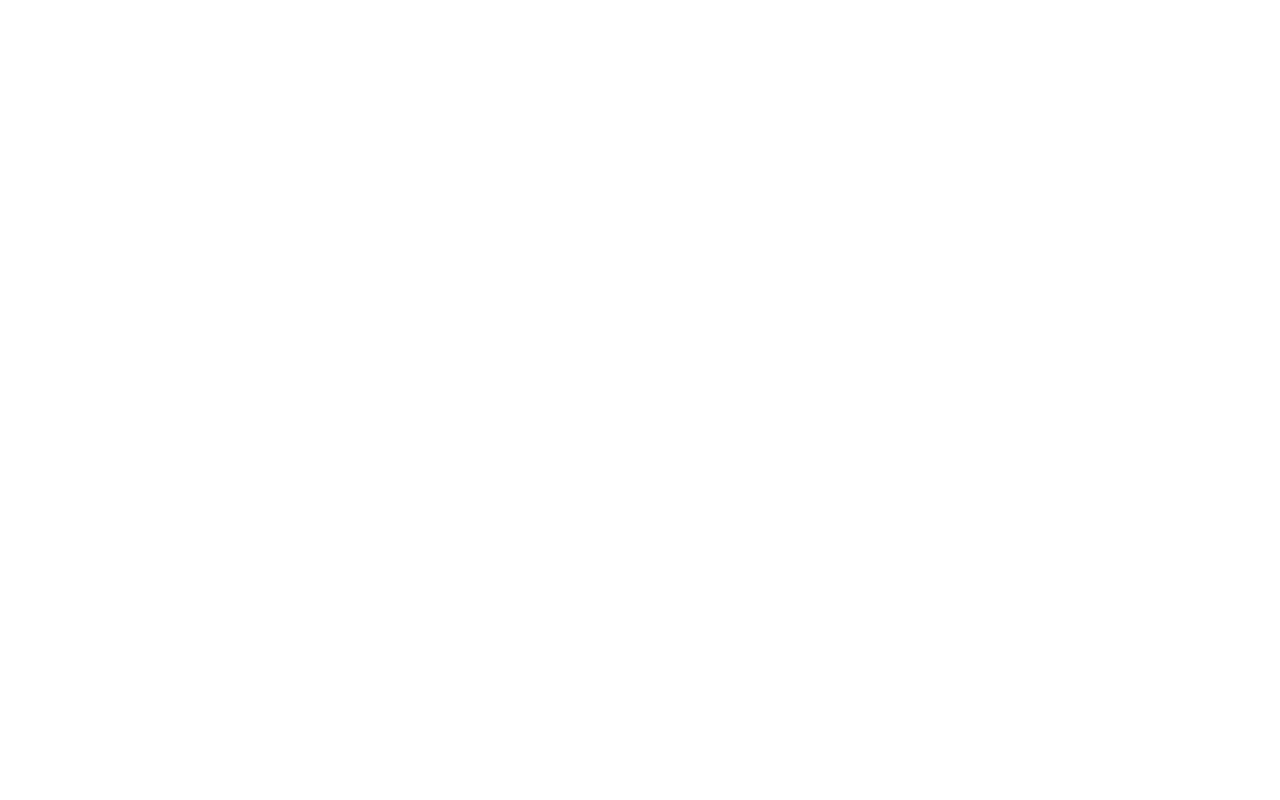
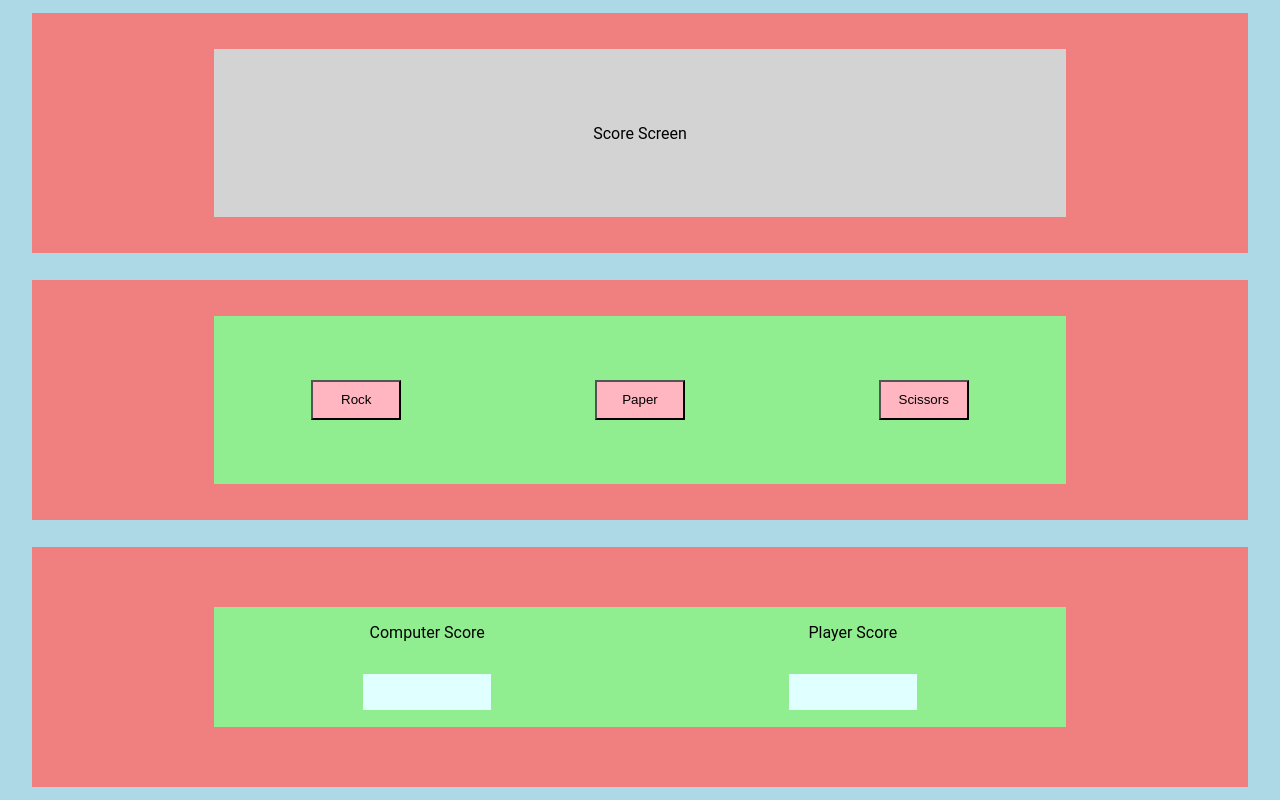
Before and after one commit to armin11991/rockPaperScissors, a plain HTML site: page index.html in a window 1280 px wide. Drawn offline with Linux system fonts and the light colour scheme; a web font is replaced by a local one.

Commit message:
Create UI general overview

```diff
--- a/index.html
+++ b/index.html
@@ -4,10 +4,37 @@
     <meta charset="UTF-8">
     <meta http-equiv="X-UA-Compatible" content="IE=edge">
     <meta name="viewport" content="width=device-width, initial-scale=1.0">
-    <script src="/scripts/script.js"></script>
+    <link rel="stylesheet" href="/styles/style.css">
     <title>Rock Paper Scissors</title>
 </head>
 <body>
+    <div id="mainContainer">
+
+        <div class="container">
+            <div id="scoreScreen">Score Screen</div>
+        </div>
+
+        <div class="container">
+            <div id="buttons">
+                <button id="bttnRock" class="bttn">Rock</button>
+                <button id="bttnPaper" class="bttn">Paper</button>
+                <button id="bttnScissors" class="bttn">Scissors</button>
+            </div>
+        </div>
+
+        <div class="container">
+            <div class="containerS">
+                <div id="computerScoreText">Computer Score</div>
+                <div id="computerScore"></div>
+            </div>
+            <div class="containerS">
+                <div id="playerScoreText">Player Score</div>
+                <div id="playerScore"></div>
+            </div>
+        </div>
+    </div>
+
+    <script src="/scripts/script.js"></script>
 
 </body>
 </html>
--- a/scripts/script.js
+++ b/scripts/script.js
@@ -1 +1,93 @@
-console.log('Hola Armando')
+const playerPoints = document.querySelector('#playerScore');
+const computerPoints = document.querySelector('#computerScore')
+const scoreScreen = document.querySelector('#scoreScreen')
+
+console.log('Hello Player! Welcome to the final GAME!!!')
+
+//define game variables
+let rock = "rock";
+let paper = "paper";
+let scissors = "scissors";
+let computerScore = 0;
+let playerScore = 0;
+
+//define game array
+var gameArray = [rock, paper, scissors];
+
+function playRound(playerSelection, computerSelection) {
+
+    if (computerScore == 5) {
+        console.log("You lose! so can't play anymore");
+        scoreScreen.textContent = "YOU LOSE!!!"
+    } else if (playerScore == 5) {
+        console.log("You win! so can't play anymore");
+        scoreScreen.textContent = "YOU WIN!!!"
+    } else {
+        //var playerSelection = prompt("To play select Rock, Paper or Scissors").toLowerCase();
+        var randomElement = gameArray[Math.floor(Math.random() * gameArray.length)];
+        var computerSelection = randomElement;
+
+        console.log("The computer has chosen " + randomElement + " and you " + playerSelection + " so...");
+
+        if (playerSelection === computerSelection) {
+            console.log("You draw this round")
+            console.log("Player Score: " + playerScore)
+            console.log("Computer Score: " + computerScore)
+
+            scoreScreen.textContent = "The computer has chosen " + randomElement + " and you " + playerSelection + " so..."
+
+        } else if (
+            (playerSelection == "paper" && computerSelection == "rock") ||
+            (playerSelection == "rock" && computerSelection == "scissors") ||
+            (playerSelection == "scissors" && computerSelection == "paper")
+            ){
+                playerScore++
+                playerPoints.textContent = playerScore
+                console.log("You win this round! " + playerSelection + " beats " + computerSelection)
+                console.log("Player Score: " + playerScore)
+                console.log("Computer Score: " + computerScore)
+
+                scoreScreen.textContent = "The computer has chosen " + randomElement + " and you " + playerSelection + " so..."
+
+        }else {
+            computerScore++
+            computerPoints.textContent = computerScore
+            console.log("You lose this round! " + computerSelection + " beats " + playerSelection)
+            console.log("Player Score: " + playerScore)
+            console.log("Computer Score: " + computerScore)
+
+            scoreScreen.textContent = "The computer has chosen " + randomElement + " and you " + playerSelection + " so..."
+
+        }
+    }
+    }
+
+/* function game() {
+
+    for (let i = 0; i < 5; i++) {
+        playRound();
+     }
+
+     //playRound();
+
+     if (computerScore > playerScore) {
+        console.log("Sorry you lost the game")
+     } else if (playerScore > computerScore) {
+        console.log("Yeih! you win the game")
+     }else {
+        console.log("I guess you tied the game... Maybe you should try again")
+     }
+}
+
+game(); */
+
+var bttnRock = document.querySelector('#bttnRock').onclick = function() {
+    playRound("rock", );
+    //console.log("Rock")
+}
+var bttnPaper = document.querySelector('#bttnPaper').onclick = function() {
+    playRound("paper", );
+}
+var bttnScissor = document.querySelector('#bttnScissors').onclick = function() {
+    playRound("scissors", );
+}
--- a/styles/style.css
+++ b/styles/style.css
@@ -0,0 +1,105 @@
+/* MAIN RULES */
+@font-face {
+    font-family: roboto;
+    src: url(/fonts/Roboto-Regular.ttf);
+}
+
+html {
+    scroll-behavior: smooth;
+}
+
+body {
+    font-family: roboto;
+    margin: 0;
+}
+
+#mainContainer{
+    width: 100%;
+    height: 100vh;
+    display: flex;
+    background-color: lightblue;
+    justify-content: space-around;
+    align-items: center;
+    flex-wrap: wrap;
+    overflow: hidden;
+}
+
+.container {
+    padding: 0;
+    margin: 0;
+    width: 95%;
+    height: 30vh;
+    background: lightcoral;
+    display: flex;
+    justify-content: center;
+    align-items: center;
+}
+
+#scoreScreen {
+    padding: 0;
+    margin: 0;
+    width: 70%;
+    height: 70%;
+    background-color: lightgrey;
+    display: flex;
+    justify-content: center;
+    align-items: center;
+}
+
+#buttons {
+    padding: 0;
+    margin: 0;
+    width: 70%;
+    height: 70%;
+    background-color: lightgreen;
+    display: flex;
+    flex-wrap: wrap;
+    justify-content: space-around;
+    align-items: center;
+}
+
+.bttn {
+    padding: 0;
+    margin: 0;
+    width: 90px;
+    height: 40px;
+    background-color: lightpink;
+    display: flex;
+    justify-content: center;
+    align-items: center;
+}
+
+.containerS {
+    padding: 0;
+    margin: 0;
+    width: 35%;
+    height: 50%;
+    background-color: lightgreen;
+    display: flex;
+    flex-direction: column;
+    flex-wrap: wrap;
+    justify-content: space-around;
+    align-items: center;
+}
+
+#computerScore {
+    padding: 0;
+    margin: 0;
+    width: 30%;
+    height: 30%;
+    background-color: lightcyan;
+    display: flex;
+    justify-content: center;
+    align-items: center;
+}
+
+#playerScore {
+    padding: 0;
+    margin: 0;
+    width: 30%;
+    height: 30%;
+    background-color: lightcyan;
+    display: flex;
+    justify-content: center;
+    align-items: center;
+}
```
